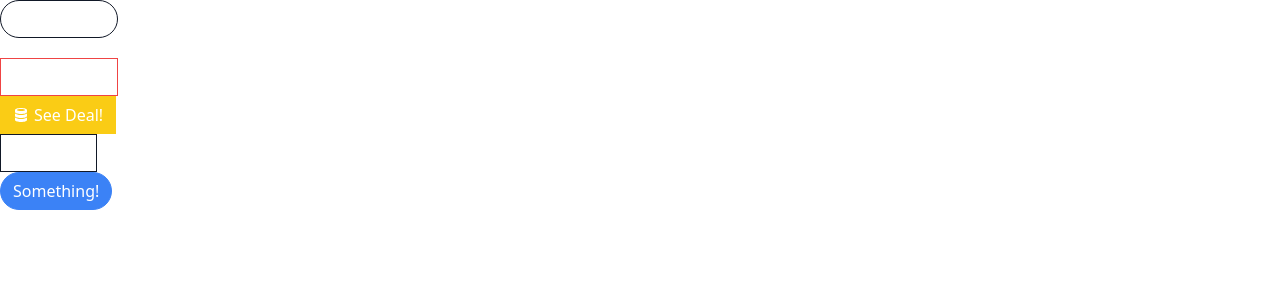
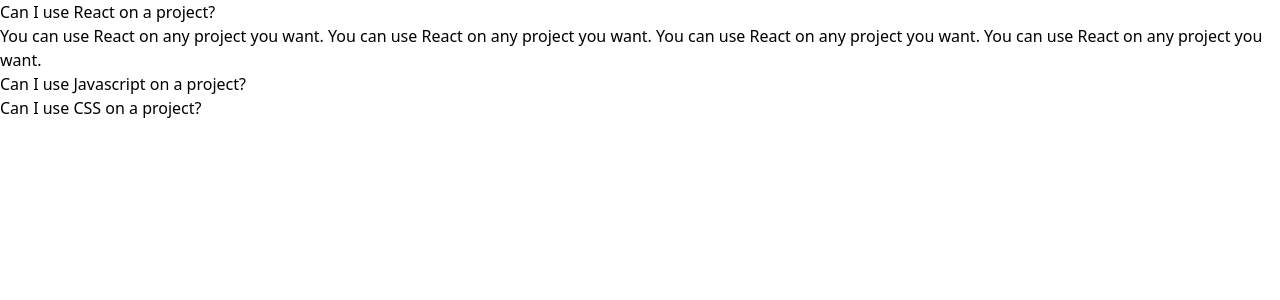
Before and after one commit to naseeraslam/my-first-react-app, a React (Create React App) app: page / in a window 1280 px wide. Shown: the top 300 px of the page. Built offline with nearby package versions, Linux system fonts and the light colour scheme.

Commit message:
Accordion js etc practice

```diff
--- a/src/App.js
+++ b/src/App.js
@@ -1,49 +1,28 @@
-import { GoBell, GoDesktopDownload, GoDatabase } from "react-icons/go";
-import Button from "./Button";
+import Accordion from './components/Accordion';
 
 function App() {
-  const handleClick = () => {
-    console.log("Clicked!");
-  };
+  const items = [
+    {
+      id: 'l2kj5',
+      label: 'Can I use React on a project?',
+      content:
+        'You can use React on any project you want. You can use React on any project you want. You can use React on any project you want. You can use React on any project you want.',
+    },
+    {
+      id: 'lk2j35lkj',
+      label: 'Can I use Javascript on a project?',
+      content:
+        'You can use React on any project you want. You can use React on any project you want. You can use React on any project you want. You can use React on any project you want.',
+    },
+    {
+      id: 'l1kj2i0g',
+      label: 'Can I use CSS on a project?',
+      content:
+        'You can use React on any project you want. You can use React on any project you want. You can use React on any project you want. You can use React on any project you want.',
+    },
+  ];
 
-  return (
-    <div>
-      <div>
-        <Button
-          secondary
-          outline
-          rounded
-          className="mb-5"
-          onClick={handleClick}
-        >
-          <GoBell />
-          Click me!!
-        </Button>
-      </div>
-      <div>
-        <Button danger outline onMouseEnter={handleClick}>
-          <GoDesktopDownload />
-          Buy Now!
-        </Button>
-      </div>
-      <div>
-        <Button warning onMouseLeave={handleClick}>
-          <GoDatabase />
-          See Deal!
-        </Button>
-      </div>
-      <div>
-        <Button secondary outline>
-          Hide Ads!
-        </Button>
-      </div>
-      <div>
-        <Button primary rounded>
-          Something!
-        </Button>
-      </div>
-    </div>
-  );
+  return <Accordion items={items} />;
 }
 
 export default App;
--- /dev/null
+++ b/src/components/Accordion.js
@@ -0,0 +1,20 @@
+import { useState } from 'react';
+
+function Accordion({ items }) {
+  const [expandedIndex, setExpandedIndex] = useState(0);
+
+  const renderedItems = items.map((item, index) => {
+    const isExpanded = index === expandedIndex;
+
+    return (
+      <div key={item.id}>
+        <div>{item.label}</div>
+        {isExpanded && <div>{item.content}</div>}
+      </div>
+    );
+  });
+
+  return <div>{renderedItems}</div>;
+}
+
+export default Accordion;
--- /dev/null
+++ b/src/pages/ButtonPage.js
@@ -0,0 +1,49 @@
+import { GoBell, GoCloudDownload, GoDatabase } from 'react-icons/go';
+import Button from '../components/Button';
+
+function ButtonPage() {
+  const handleClick = () => {
+    console.log('Clicked!');
+  };
+
+  return (
+    <div>
+      <div>
+        <Button
+          secondary
+          outline
+          rounded
+          className="mb-5"
+          onClick={handleClick}
+        >
+          <GoBell />
+          Click me!!
+        </Button>
+      </div>
+      <div>
+        <Button danger outline onMouseEnter={handleClick}>
+          <GoCloudDownload />
+          Buy Now!
+        </Button>
+      </div>
+      <div>
+        <Button warning onMouseLeave={handleClick}>
+          <GoDatabase />
+          See Deal!
+        </Button>
+      </div>
+      <div>
+        <Button secondary outline>
+          Hide Ads!
+        </Button>
+      </div>
+      <div>
+        <Button primary rounded>
+          Something!
+        </Button>
+      </div>
+    </div>
+  );
+}
+
+export default ButtonPage;
```
Also changed, not shown: src/index.js (+5 -5 lines), src/components/Button.js (renamed from src/Button.js).
